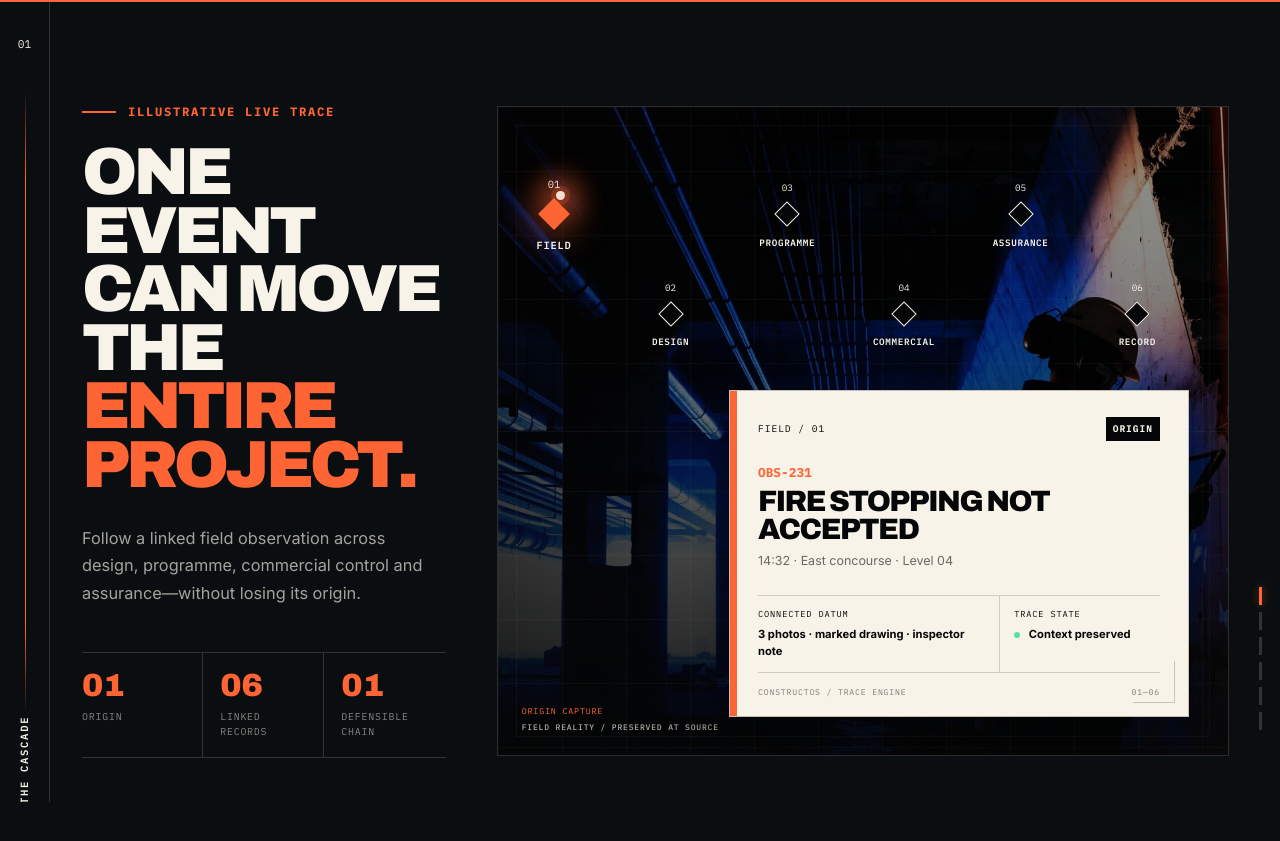
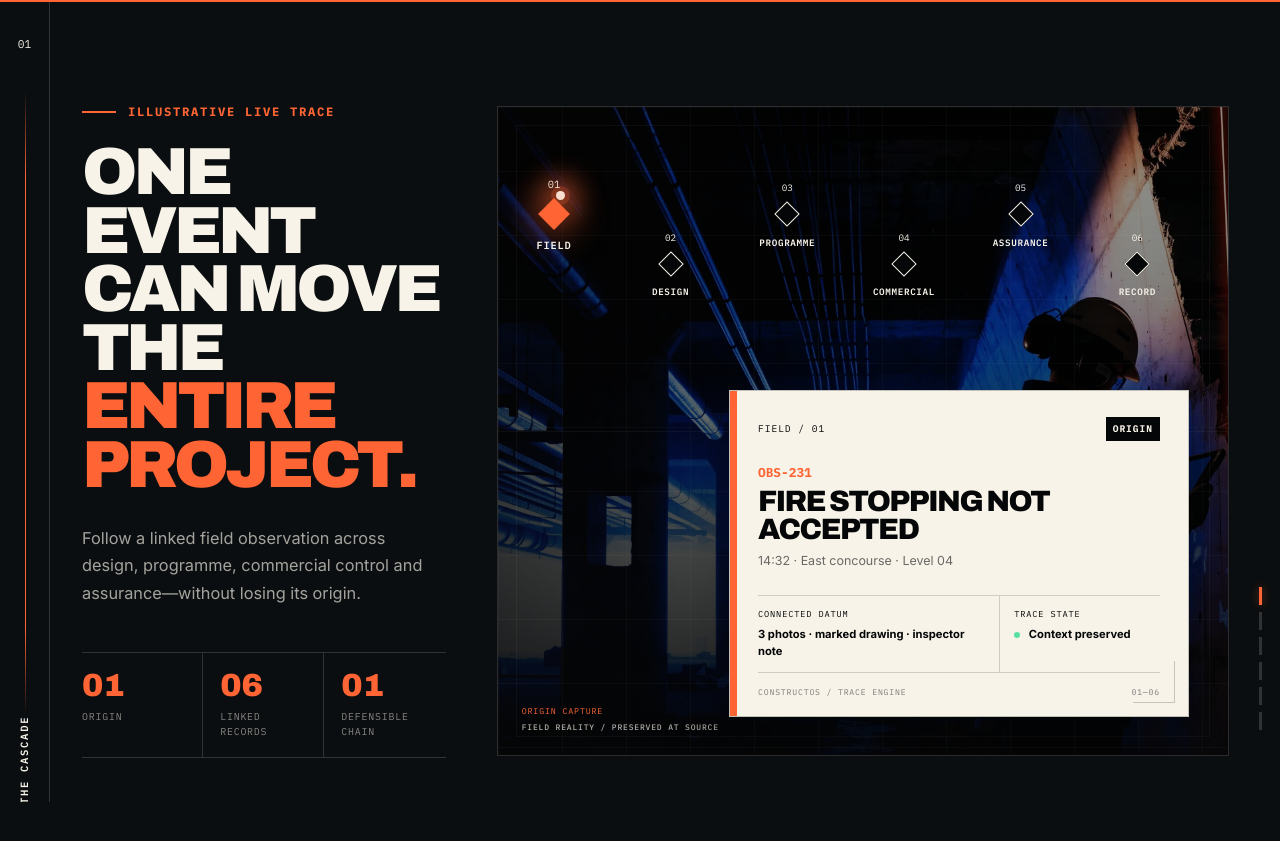
Before and after one commit to Emmanuelok/procore-ultimate, a React (Vite) app in the folder apps/web/: page / in a window 1280 px wide. Shown: the part 860-1701 px from the top of the page. Built offline with nearby package versions, Linux system fonts and the light colour scheme.

Commit message:
fix: prioritize all six trace controls over the dossier

```diff
--- a/apps/web/src/pages/landing/landing.css
+++ b/apps/web/src/pages/landing/landing.css
@@ -948,7 +948,7 @@
 
 .witness-network-nodes {
   position: absolute;
-  z-index: 3;
+  z-index: 7;
   top: 16px;
   right: 3%;
   left: 3%;
@@ -973,7 +973,7 @@
 }
 
 .witness-network-node:nth-child(even) {
-  top: 46%;
+  top: 34%;
 }
 
 .witness-network-node span {
```
